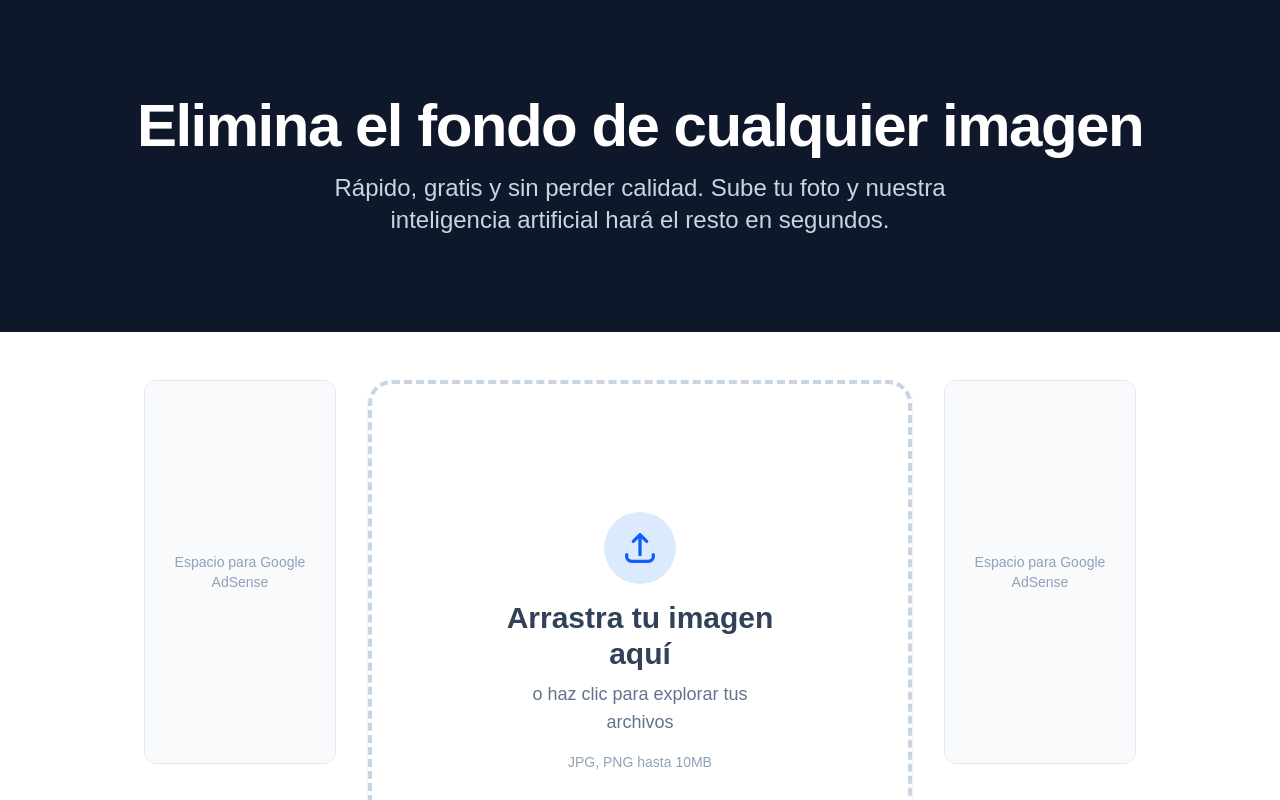
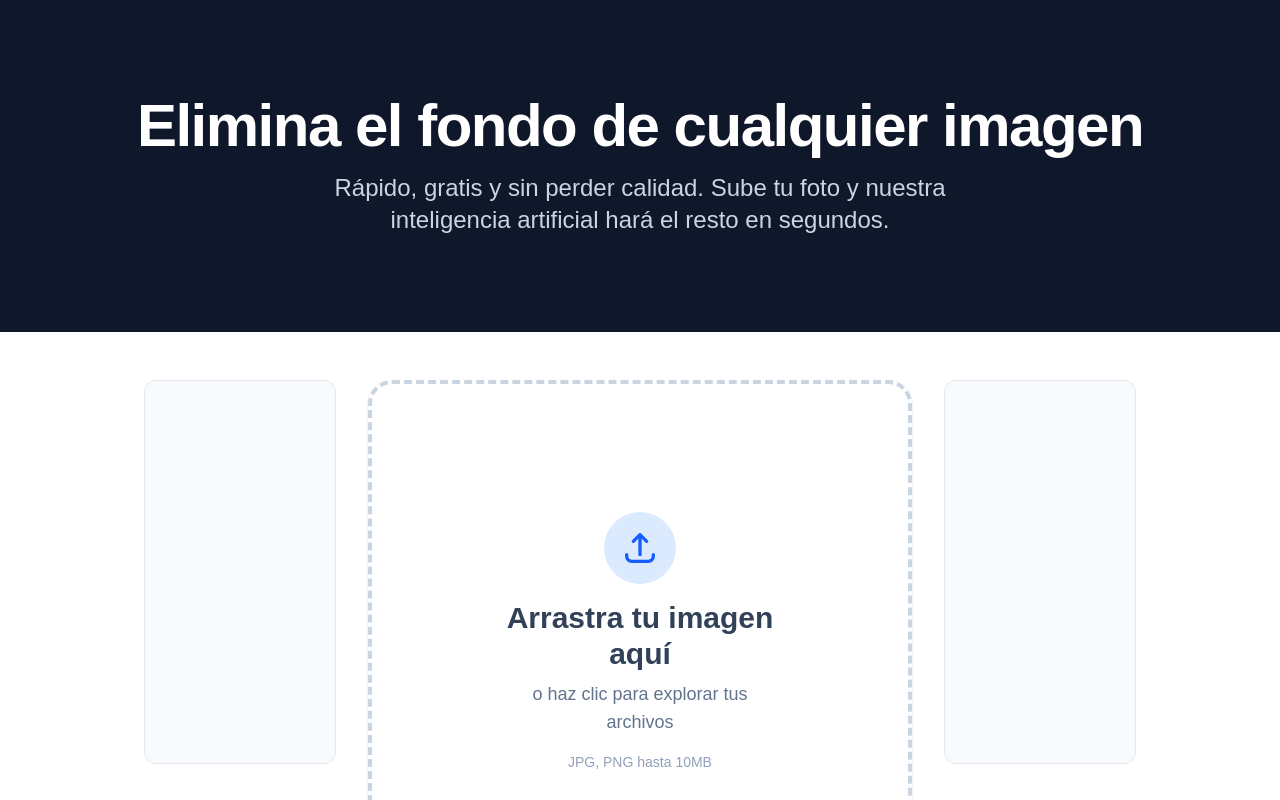
Before and after one commit to jmquero92/background-remover, a Next.js app in the folder frontend/: page / in a window 1280 px wide. Shown: the top 800 px of the page. Built offline with nearby package versions, Linux system fonts and the light colour scheme.

Commit message:
feat(ads): implement real AdSense component replacing placeholders

```diff
--- /dev/null
+++ b/frontend/src/components/AdBanner.tsx
@@ -0,0 +1,34 @@
+'use client';
+import { useEffect } from 'react';
+
+type AdBannerProps = {
+  dataAdSlot: string;
+  dataAdFormat: string;
+  dataFullWidthResponsive: boolean;
+};
+
+export default function AdBanner({
+  dataAdSlot,
+  dataAdFormat,
+  dataFullWidthResponsive,
+}: AdBannerProps) {
+  useEffect(() => {
+    try {
+      // @ts-ignore
+      (window.adsbygoogle = window.adsbygoogle || []).push({});
+    } catch (err) {
+      console.error('AdSense Error:', err);
+    }
+  }, []);
+
+  return (
+    <ins
+      className="adsbygoogle"
+      style={{ display: 'block', width: '100%', height: '100%' }}
+      data-ad-client="ca-pub-1234567890" /* Reemplaza esto con tu Publisher ID real */
+      data-ad-slot={dataAdSlot}
+      data-ad-format={dataAdFormat}
+      data-full-width-responsive={dataFullWidthResponsive.toString()}
+    />
+  );
+}
--- a/frontend/src/components/Uploader.tsx
+++ b/frontend/src/components/Uploader.tsx
@@ -1,5 +1,6 @@
 'use client';
 import { useState, useCallback } from 'react';
+import AdBanner from './AdBanner';
 
 export default function Uploader() {
   const [file, setFile] = useState<File | null>(null);
@@ -47,9 +48,9 @@ export default function Uploader() {
 
   return (
     <div className="w-full max-w-5xl mx-auto p-4 flex flex-col md:flex-row my-8">
-      {/* Placeholder AdSense Izquierdo */}
-      <div className="hidden md:flex w-48 h-96 bg-slate-50 items-center justify-center border border-slate-200 rounded-xl">
-        <span className="text-slate-400 text-sm text-center px-4">Espacio para Google AdSense</span>
+      {/* Bloque AdSense Izquierdo */}
+      <div className="hidden md:block w-48 h-96 bg-slate-50 border border-slate-200 rounded-xl overflow-hidden">
+        <AdBanner dataAdSlot="SLOT_ID_IZQUIERDA" dataAdFormat="vertical" dataFullWidthResponsive={true} />
       </div>
 
       <div className="flex-1 px-4 md:px-8">
@@ -134,9 +135,9 @@ export default function Uploader() {
         )}
       </div>
 
-      {/* Placeholder AdSense Derecho */}
-      <div className="hidden md:flex w-48 h-96 bg-slate-50 items-center justify-center border border-slate-200 rounded-xl">
-        <span className="text-slate-400 text-sm text-center px-4">Espacio para Google AdSense</span>
+      {/* Bloque AdSense Derecho */}
+      <div className="hidden md:block w-48 h-96 bg-slate-50 border border-slate-200 rounded-xl overflow-hidden">
+        <AdBanner dataAdSlot="SLOT_ID_DERECHA" dataAdFormat="vertical" dataFullWidthResponsive={true} />
       </div>
 
       {/* Modal Premium */}
```
